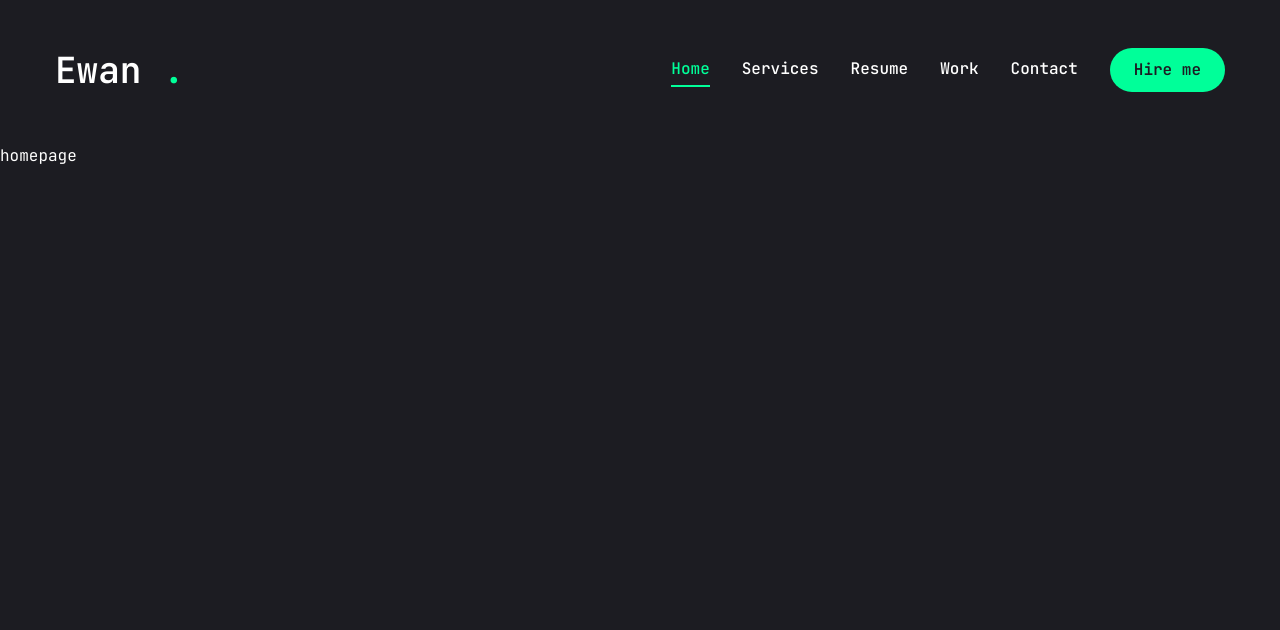
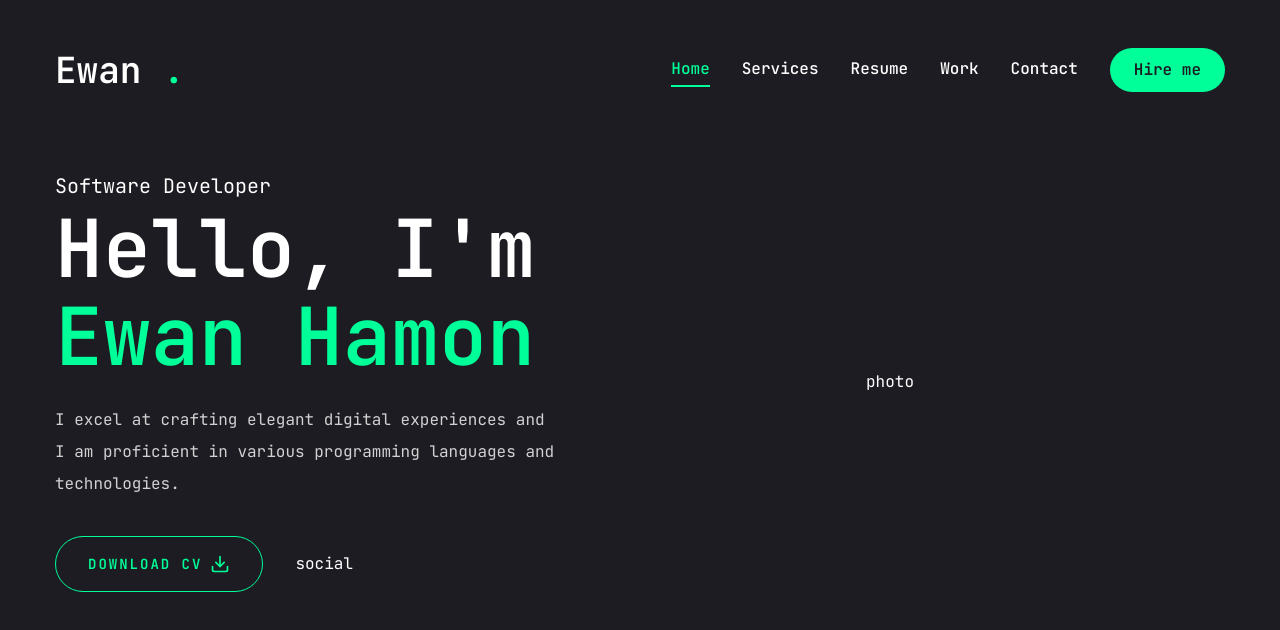
Before and after one commit to Ewuly/ewan-portfolio, a Next.js app: page / in a window 1280 px wide. Shown: the top 630 px of the page. Built offline with nearby package versions, Linux system fonts and the light colour scheme.

Commit message:
feat: :rocket: update the homepage

```diff
--- a/app/globals.css
+++ b/app/globals.css
@@ -6,4 +6,13 @@
   body {
     @apply font-primary bg-primary text-white leading-loose;
   }
+  .h1 {
+    @apply text-[48px] xl:text-[80px] leading-[1.1] font-semibold;
+  }
+  .h2 {
+    @apply text-[36px] xl:text-[48px] leading-[1.1] font-semibold;
+  }
+  .h3 {
+    @apply text-[20px] xl:text-[24px] leading-[1.1] font-semibold;
+  }
 }
--- a/app/page.jsx
+++ b/app/page.jsx
@@ -1,7 +1,42 @@
+import { Button } from '@/components/ui/button'
+import { FiDownload } from 'react-icons/fi'
+
+// components
+import Socials from '@/components/Socials'
+
 
 const Home = () => {
   return (
-    <div>homepage</div>
+    <section className='h-full'>
+      <div className='container mx-auto h-full'>
+        <div className='flex flex-col xl:flex-row items-center justify-center xl:pt-8 xl:pb-24'>
+          {/* text */}
+          <div className='text-center xl:text-left'>
+            <span className='text-xl'>Software Developer</span>
+            <h1 className='h1 mb-6'>
+              Hello, I'm <br /> <span className='text-accent'>Ewan Hamon</span>
+            </h1>
+            <p className='max-w-[500px] mb-9 text-white/80'>
+              I excel at crafting elegant digital experiences and I am proficient in various programming languages and technologies.
+            </p>
+            {/* buttons and socials*/}
+            <div className='flex flex-col xl:flex-row items-center gap-8'>
+              <Button variant='outline' size='lg' className='uppercase flex items-center gap-2'>
+                <span>Download CV</span>
+                <FiDownload className='text-xl' />
+              </Button>
+              <div className='mb-8 xl:mb-0'>
+                <Socials />
+              </div>
+
+            </div>
+
+          </div>
+          {/* photo */}
+          <div className='flex flex-1 justify-center'>photo</div>
+        </div>
+      </div>
+    </section>
   )
 }
 
--- /dev/null
+++ b/components/Socials.jsx
@@ -0,0 +1,9 @@
+import React from 'react'
+
+const Social = () => {
+  return (
+    <div>social</div>
+  )
+}
+
+export default Social
```
